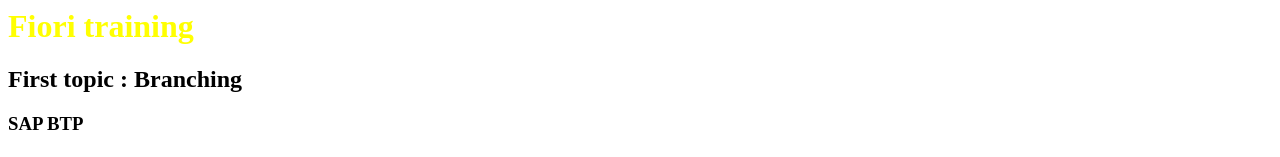
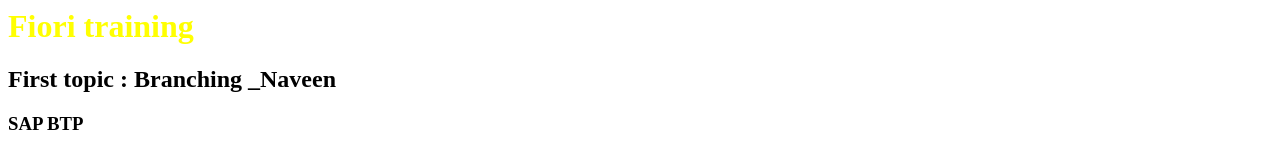
Before and after one commit to indexitsapui5fiori/testrepo, a plain HTML site: page index.html in a window 1280 px wide. Shown: the top 157 px of the page. Drawn offline with Linux system fonts and the light colour scheme.

Commit message:
branch update

```diff
--- a/index.html
+++ b/index.html
@@ -5,7 +5,7 @@
 <body>
 <h1 style="color:yellow;">Fiori training</h1>
 
-<h2>First topic : Branching </h2>
+<h2>First topic : Branching _Naveen </h2>
 
 <h3>SAP BTP</h3>
 
```
